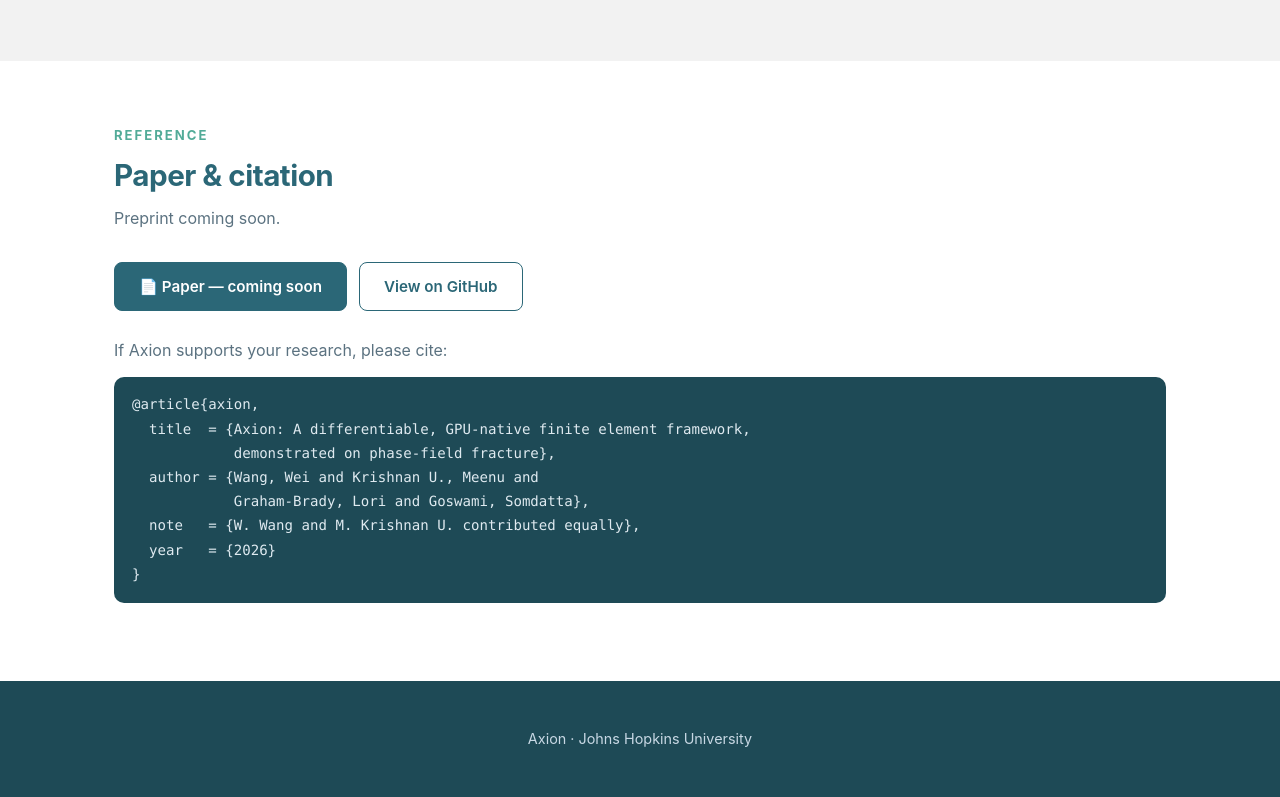
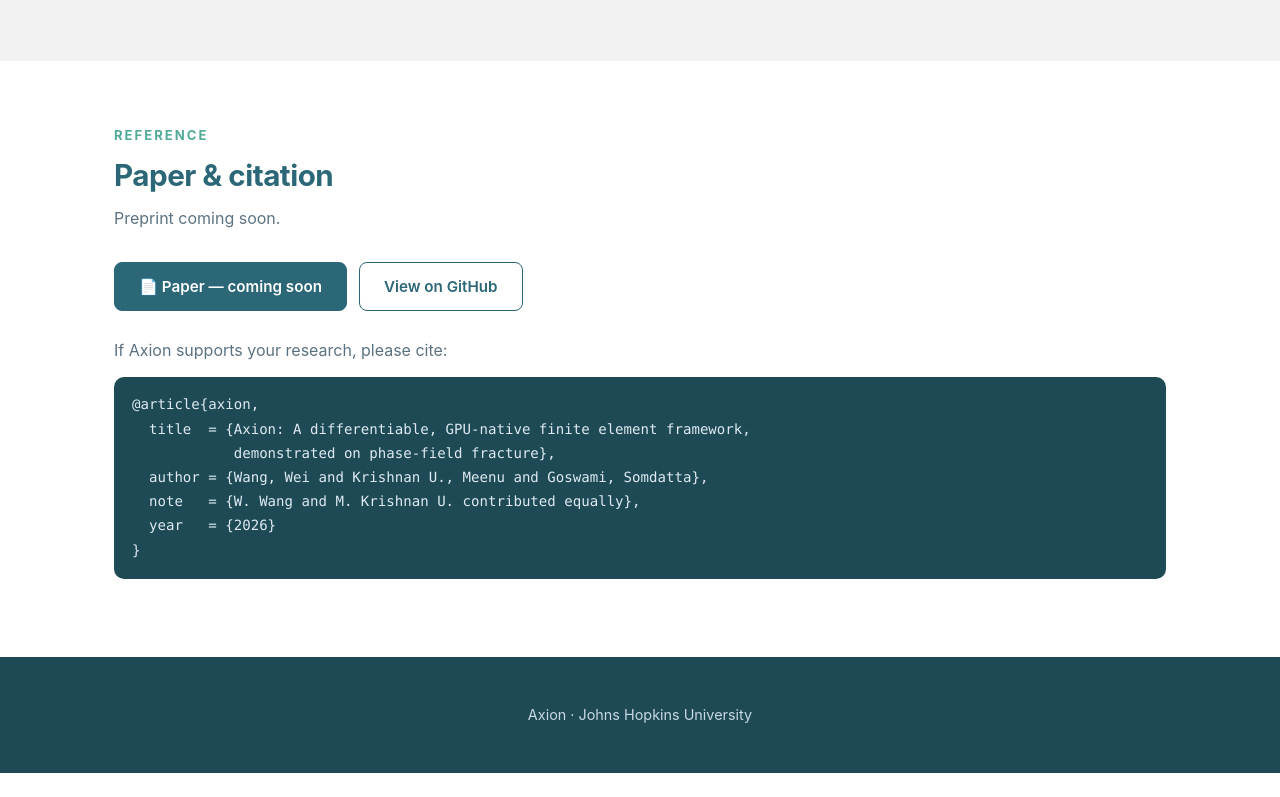
Before and after one commit to axion-pff/axion-pff.github.io, a plain HTML site: page index.html in a window 1280 px wide. Shown: the part 3954-4751 px from the top of the page. After the commit the page ends 4727 px from the top, so only its background shows below. Drawn offline with Linux system fonts and the light colour scheme.

Commit message:
Add files via upload

```diff
--- a/index.html
+++ b/index.html
@@ -159,8 +159,7 @@
     <pre><code>@article{axion,
   title  = {Axion: A differentiable, GPU-native finite element framework,
             demonstrated on phase-field fracture},
-  author = {Wang, Wei and Krishnan U., Meenu and
-            Graham-Brady, Lori and Goswami, Somdatta},
+  author = {Wang, Wei and Krishnan U., Meenu and Goswami, Somdatta},
   note   = {W. Wang and M. Krishnan U. contributed equally},
   year   = {2026}
 }</code></pre>
```
